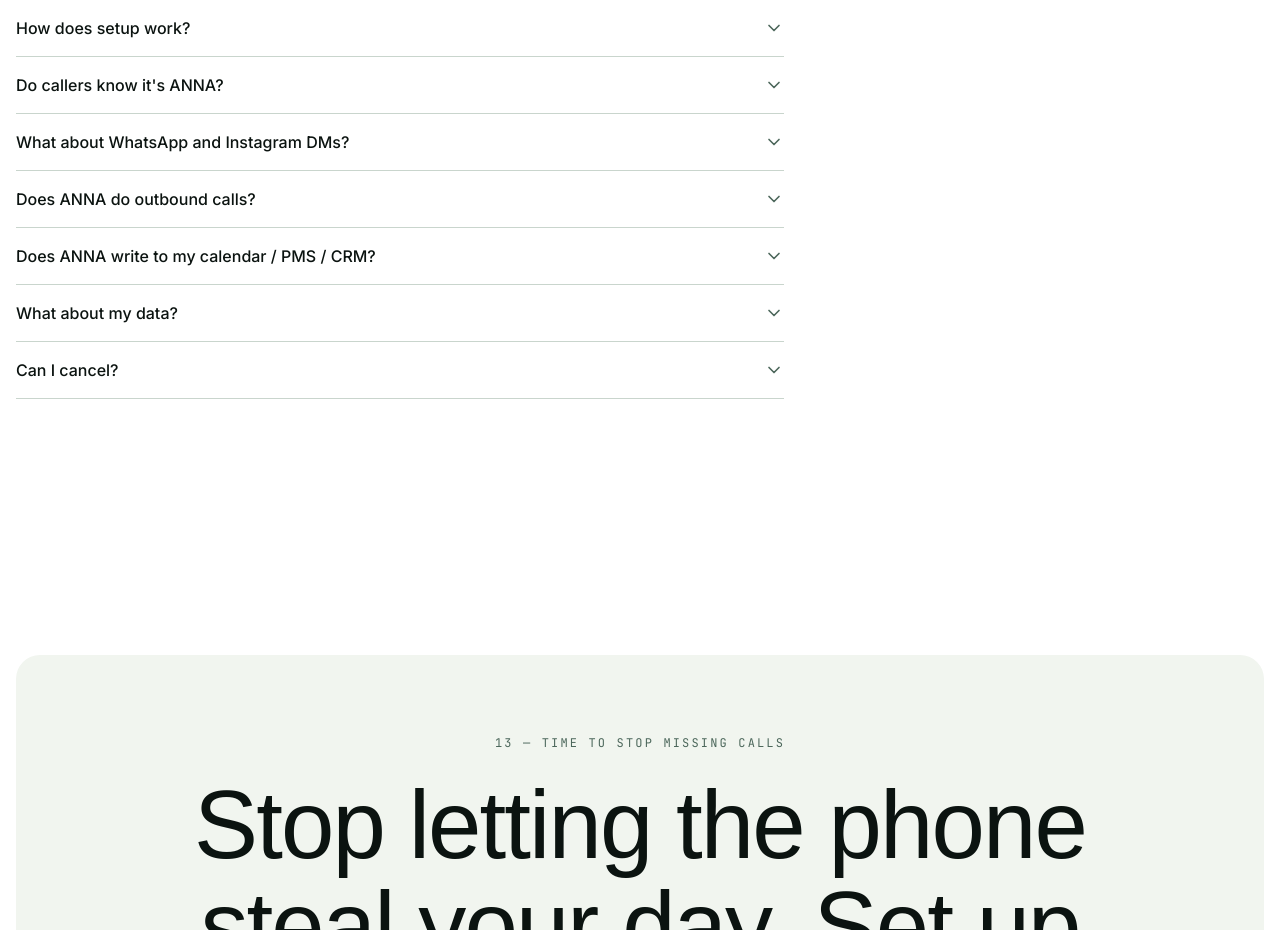
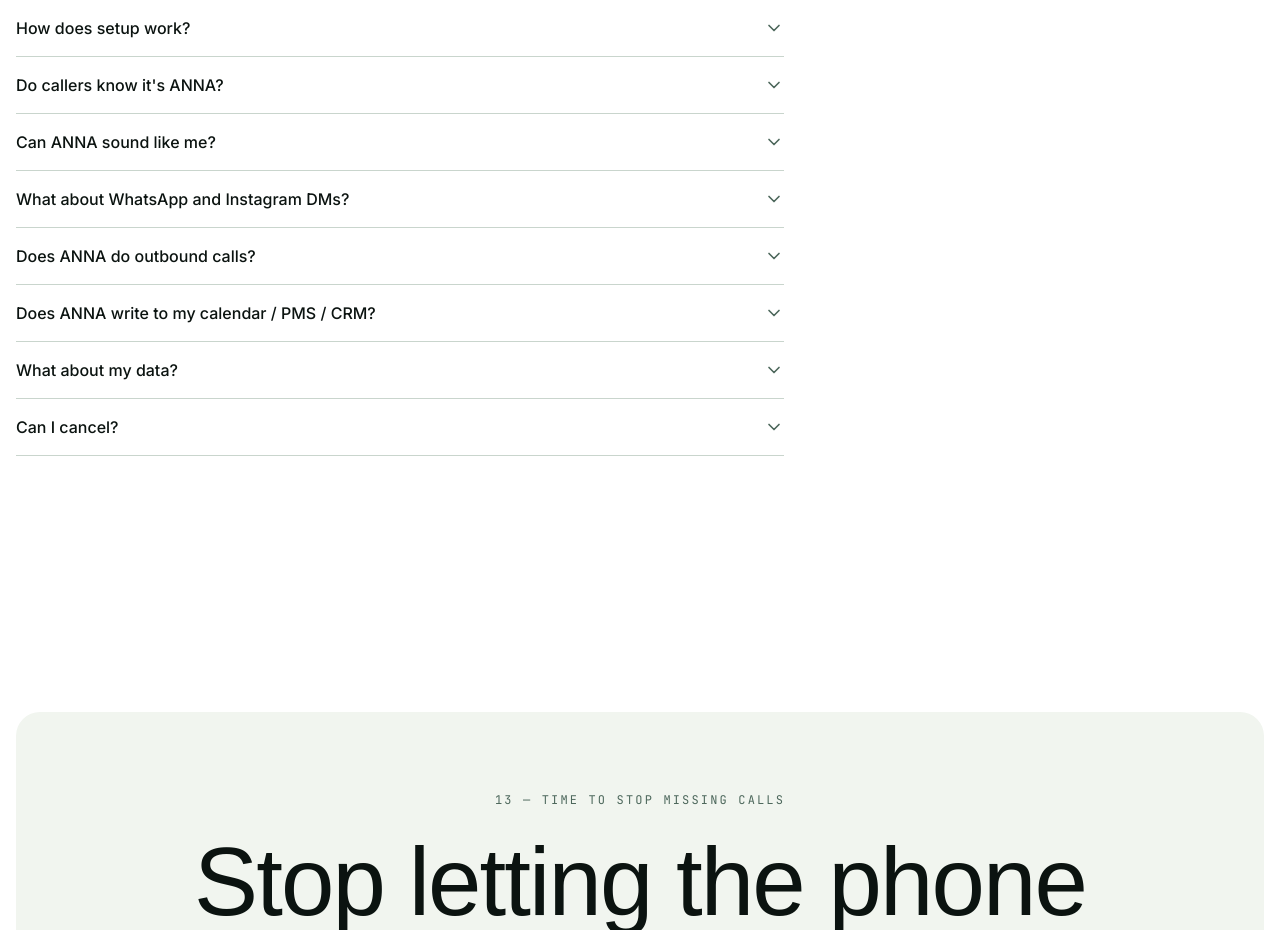
Before and after one commit to nfilippov733/anna-reception, a Next.js app: page / in a window 1280 px wide. Shown: the part 9400-10330 px from the top of the page. Built offline with nearby package versions, Linux system fonts and the light colour scheme; a web font is replaced by a local one.

Commit message:
feat(faq): add 'Can ANNA sound like me?' entry — voice/tone customization (was missing)

```diff
--- a/src/content/faq.ts
+++ b/src/content/faq.ts
@@ -13,6 +13,10 @@ export const FAQ: FaqEntry[] = [
   {
     q: "Do callers know it's ANNA?",
     a: "Most don't ask. ANNA introduces herself by your business name, books the appointment, and SMSes a confirmation. If a caller asks directly, she's straightforward about being your automated reception.",
+  },
+  {
+    q: "Can ANNA sound like me?",
+    a: "ANNA learns your business name, your booking flow, and your tone. On the demo call we capture a 60-second sample of you talking through your top three booking scenarios — ANNA mirrors phrasing, pace, and any specific language you use (e.g. 'mate', 'love', clinical terminology). She's never trying to impersonate you — just to sound like she works for you.",
   },
   {
     q: "What about WhatsApp and Instagram DMs?",
```
